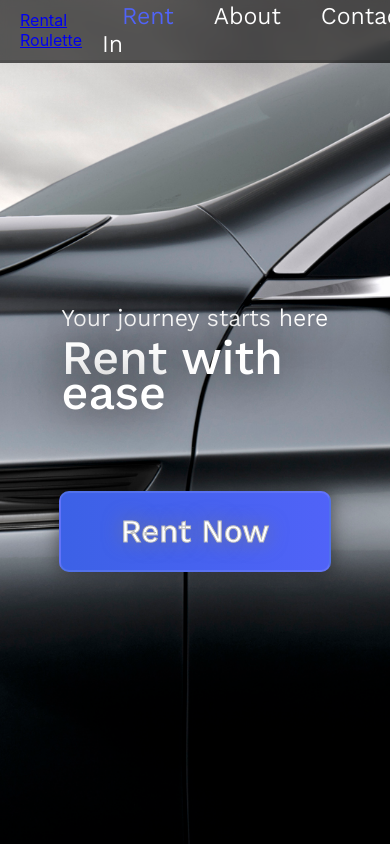
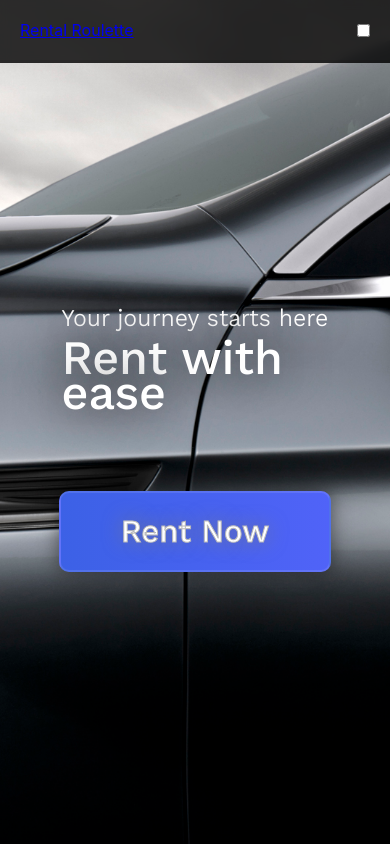
Before and after one commit to ludlun04/IDATA2301-Project, a React (Create React App) app: page /home in a window 390 px wide. Shown: the top 844 px of the page. Built offline with nearby package versions, Linux system fonts and the light colour scheme.

Commit message:
Started work on burger menu in header

```diff
--- a/src/components/header footer/Header.css
+++ b/src/components/header footer/Header.css
@@ -3,7 +3,7 @@
     width: 100%;
     height: 60px;
 
-    background: rgba(0, 0, 0, 0.6);
+    background: rgba(0, 0, 0, 0.8);
     display: flex;
     align-items: center;
     flex-direction: row;
@@ -15,7 +15,7 @@
 }
 
 .navLink {
-    padding: 20px;
+    padding: 0 20px 0 20px;
     font-family: "Kantumruy Pro";
     font-size: x-large;
     text-align: center;
@@ -41,6 +41,49 @@
     color: #2f3a93;
 }
 
-@media only screen and (max-width: 512px) {
+.headerMenuButton {
+    display: none;
+    margin: 0 20px 0 20px;
+}
 
+@media only screen and (max-width: 1024px) {
+    .headerRightContainer {
+        display: none;
+        background: rgba(0, 0, 0, 0.9);
+
+        width: 100vw;
+        flex-direction: column;
+        position: absolute;
+        top: 60px;
+        left: 0px;
+        padding: 10px 0 10px 0;
+    }
+
+    .navLink {
+        padding: 10px 0 10px 0;
+        width: 100vw;
+
+        border-bottom:solid rgba(0, 0, 0, 0.3);
+    }
+
+    .headerMenuButton {
+        display: revert;
+    }
+
+    .headerMenuButton:active {
+    }
+
+    .headerRightContainer.active {
+        display: flex;
+        animation: flyInFromTop .3s ease-in-out;
+    }
 }
+
+@keyframes flyInFromTop {
+    from {
+        transform: translateY(-100%);
+    }
+    to {
+        transform: translateY(0%);
+    }
+}
--- a/src/components/header footer/Header.jsx
+++ b/src/components/header footer/Header.jsx
@@ -1,16 +1,24 @@
  import "./Header.css"
 import {NavLink} from "react-router-dom";
+ import {useState} from "react";
 
 export default function Header() {
+    const [menuButtonActive, setMenuButtonActive] = useState(false);
+
+    const handleToggle = () => {
+       setMenuButtonActive(!menuButtonActive)
+    }
+
     return (
         <div className={"Header"}>
             <NavLink className={"logo"} to={"/home"}>Rental Roulette</NavLink>
-            <div className={"rightContainer"}>
+            <div className={`headerRightContainer ${menuButtonActive ? "active" : ""}`}>
                 <NavLink className={"navLink rent"} to={"/portal"}>Rent</NavLink>
                 <NavLink className={"navLink"} to={"/about"}>About</NavLink>
                 <NavLink className={"navLink"} to={"contact"}>Contact</NavLink>
                 <NavLink className={"navLink sign-in"} to={"/sign-in"}>Sign In</NavLink>
             </div>
+            <input className={"headerMenuButton"} type={"checkbox"} checked={menuButtonActive} onChange={handleToggle}></input>
         </div>
     )
 }
```
